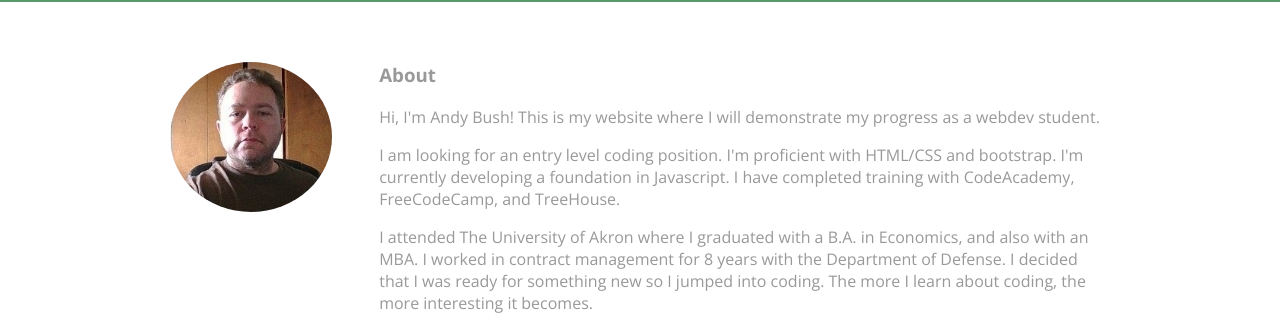
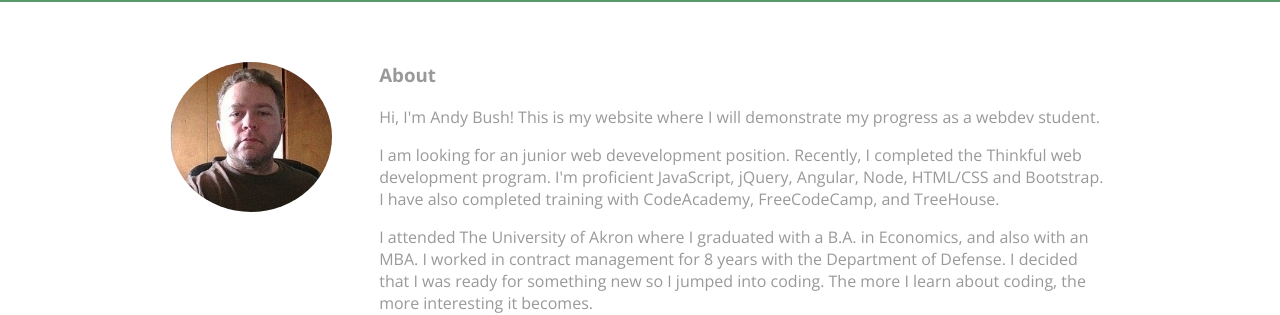
Before and after one commit to andycbush/andycbush-dot-com, a plain HTML site: page about.html in a window 1280 px wide. Shown: the part 103-418 px from the top of the page. Drawn offline with nearby package versions, Linux system fonts and the light colour scheme.

Commit message:
update work

```diff
--- a/about.html
+++ b/about.html
@@ -1,5 +1,6 @@
 <!DOCTYPE html>
 <html>
+
 <head>
     <meta charset="utf-8">
     <title>Andy Bush |Web Development Student|</title>
@@ -8,6 +9,7 @@
     <link rel="stylesheet" href="css/main.css">
     <link rel="stylesheet" href="css/responsive.css">
 </head>
+
 <body>
     <header>
         <a href="index.html" id="logo">
@@ -27,8 +29,8 @@
             <img src="photos/profilepic.jpg" alt="photo of me" class="profile-photo">
             <h3>About</h3>
             <p>Hi, I'm Andy Bush! This is my website where I will demonstrate my progress as a webdev student.</p>
-        <p>I am looking for an entry level coding position.  I'm proficient with HTML/CSS and bootstrap. I'm currently developing a foundation in Javascript.  I have completed training with CodeAcademy, FreeCodeCamp, and TreeHouse.</p>
-        <p>I attended The University of Akron where I graduated with a B.A. in Economics, and also with an MBA.  I worked in contract management for 8 years with the Department of Defense. I decided that I was ready for something new so I jumped into coding.  The more I learn about coding, the more interesting it becomes.</p>
+            <p>I am looking for an junior web devevelopment position. Recently, I completed the Thinkful web development program. I'm proficient JavaScript, jQuery, Angular, Node, HTML/CSS and Bootstrap. I have also completed training with CodeAcademy, FreeCodeCamp, and TreeHouse.</p>
+            <p>I attended The University of Akron where I graduated with a B.A. in Economics, and also with an MBA. I worked in contract management for 8 years with the Department of Defense. I decided that I was ready for something new so I jumped into coding. The more I learn about coding, the more interesting it becomes.</p>
         </section>
         <footer>
             <a href="http://twitter.com"><img src="img/twitter-wrap.png" alt="twitter logo" class="social-icon"></a>
@@ -37,4 +39,5 @@
         </footer>
     </div>
 </body>
+
 </html>
```
Lines whose indentation alone changed are shown as unchanged.
